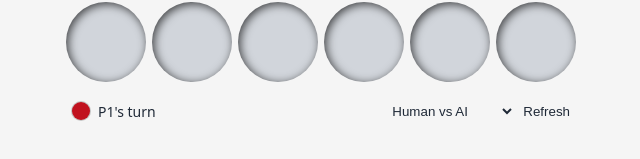
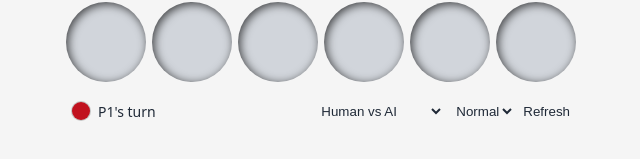
Before and after one commit to george-yi-hao-xu/connect4-web-tutorial, a React (Vite) app: page / in a window 1280 px wide. Shown: the part 509-668 px from the top of the page, without its empty margins (319-959 px from the left). Built offline with nearby package versions, Linux system fonts and the light colour scheme.

Commit message:
ai difficulty choice

```diff
--- a/src/App.tsx
+++ b/src/App.tsx
@@ -1,18 +1,23 @@
-import { useState } from "react";
+import { useEffect, useState } from "react";
 import { apply_move, check_status, create_an_empty_connect4_game_state, get_legal_moves, minimax } from "./utils/game";
-import { GameState, Mode, Status, WhichPlayer } from "./types";
+import { Difficulty, GameState, Mode, Status, WhichPlayer } from "./types";
 
 import "./App.scss"
 
 const ROW = 5
 const COL = 6
 const CHAIN = 4
-const AI_DEPTH = 5
+const AI_DEPTH: Record<Difficulty, number> = {
+    [Difficulty.Easy]: 1,
+    [Difficulty.Normal]: 3,
+    [Difficulty.Hard]: 5,
+}
 
 function App(){
     const [gameState, setGameState] = useState<GameState>(create_an_empty_connect4_game_state(ROW, COL));
     const [gameStatus, setGameStatus] = useState<Status>({tag: 'OnGoing', player: WhichPlayer.P1 } as Status)
     const [mode, setMode] = useState<Mode>(Mode.HumanAi)
+    const [difficulty, setDifficulty] = useState<Difficulty>(Difficulty.Normal)
 
     const [lock, setLock] = useState(false);
 
@@ -22,7 +27,8 @@ function App(){
             return
         }
 
-        if (mode === Mode.HumanAi && gameState.current_player !== WhichPlayer.P1) {
+        if (mode === Mode.AiAi
+            || (mode === Mode.HumanAi && gameState.current_player !== WhichPlayer.P1)) {
             return
         }
 
@@ -46,7 +52,7 @@ function App(){
 
         // trigger ai move
         if (mode === Mode.HumanAi && human_status.tag === 'OnGoing') {
-            const ai_move = minimax(human_game_state, CHAIN, AI_DEPTH)
+            const ai_move = minimax(human_game_state, CHAIN, AI_DEPTH[difficulty])
             setLock(true);
 
             setTimeout(() => {
@@ -154,6 +160,17 @@ function App(){
                                 )
                             })}
                         </select>
+                        {mode !== Mode.HumanHuman && (
+                            <select
+                                aria-label="AI difficulty"
+                                value={difficulty}
+                                onChange={e => setDifficulty(e.target.value as Difficulty)}
+                            >
+                                {Object.values(Difficulty).map(level => (
+                                    <option value={level} key={level}>{level}</option>
+                                ))}
+                            </select>
+                        )}
                         <button onClick={() => handleModeChange(mode)}>Refresh</button>
                     </div>
                 </div>
--- a/src/types/index.ts
+++ b/src/types/index.ts
@@ -7,6 +7,12 @@ export enum Mode {
      HumanHuman = "Human vs Human",
      HumanAi = "Human vs AI",
      AiAi = "AI vs AI"
+}
+
+export enum Difficulty {
+    Easy = "Easy",
+    Normal = "Normal",
+    Hard = "Hard"
 }
 
 export type Status = {
```
